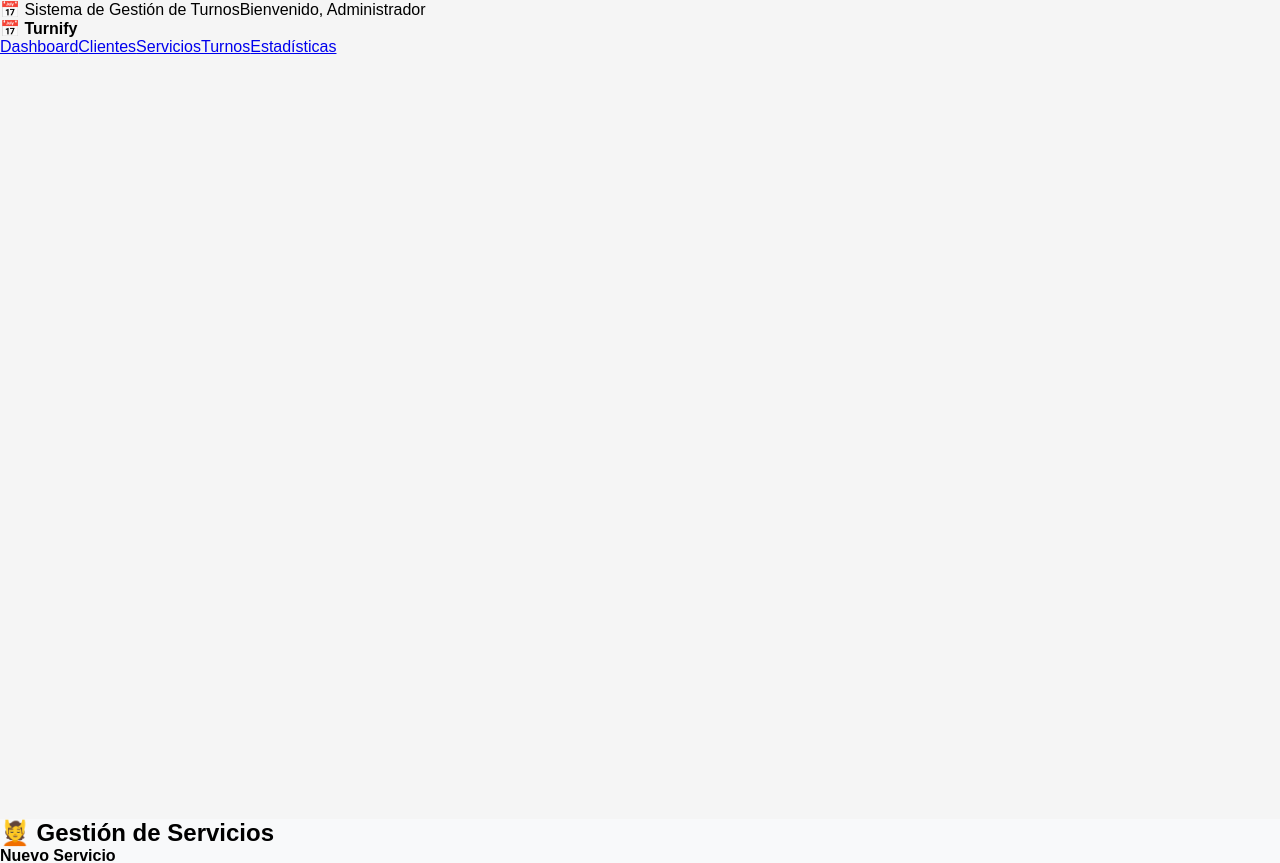
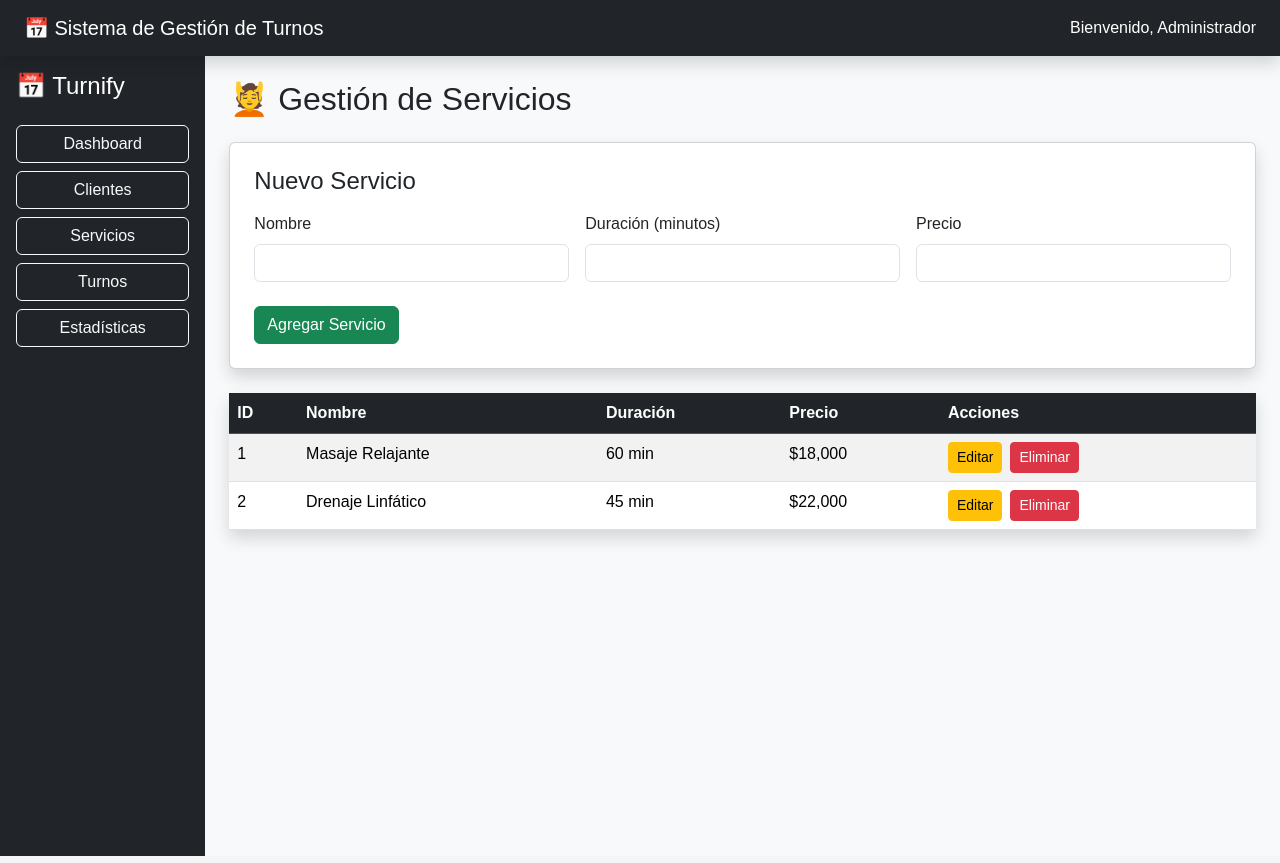
Before and after one commit to RodrigoSanchezUTN/SistemaTurnos, a React app in the folder frontend/: page /servicios in a window 1280 px wide. Shown: the top 863 px of the page. Built offline with nearby package versions, Linux system fonts and the light colour scheme; the HTML template or start-up script is replaced by a standard one.

Commit message:
mejoramos la funcionalidad de todo

```diff
--- a/frontend/src/main.jsx
+++ b/frontend/src/main.jsx
@@ -1,5 +1,6 @@
 import { StrictMode } from "react";
 import { createRoot } from "react-dom/client";
+import "bootstrap/dist/css/bootstrap.min.css";
 import "./index.css";
 import App from "./App.jsx";
 import AppProvider from "./context/AppProvider";
--- a/frontend/src/pages/Servicios.jsx
+++ b/frontend/src/pages/Servicios.jsx
@@ -1,25 +1,24 @@
-import { useState } from "react";
+import { useContext, useState } from "react";
 import DashboardLayout from "../layouts/DashboardLayout";
+import AppContext from "../context/AppContext";
 
 function Servicios() {
-  const [servicios, setServicios] = useState([
-    {
-      id: 1,
-      nombre: "Masaje Relajante",
-      duracion: 60,
-      precio: 18000,
-    },
-    {
-      id: 2,
-      nombre: "Drenaje Linfático",
-      duracion: 45,
-      precio: 22000,
-    },
-  ]);
+  const { servicios, setServicios } = useContext(AppContext);
 
   const [nombre, setNombre] = useState("");
   const [duracion, setDuracion] = useState("");
   const [precio, setPrecio] = useState("");
+
+  const [modoEdicion, setModoEdicion] = useState(false);
+  const [idEditar, setIdEditar] = useState(null);
+
+  const limpiarFormulario = () => {
+    setNombre("");
+    setDuracion("");
+    setPrecio("");
+    setModoEdicion(false);
+    setIdEditar(null);
+  };
 
   const agregarServicio = () => {
     if (!nombre || !duracion || !precio) {
@@ -35,53 +34,87 @@ function Servicios() {
     };
 
     setServicios([...servicios, nuevoServicio]);
+    limpiarFormulario();
+  };
 
-    setNombre("");
-    setDuracion("");
-    setPrecio("");
+  const editarServicio = (servicio) => {
+    setNombre(servicio.nombre);
+    setDuracion(servicio.duracion);
+    setPrecio(servicio.precio);
+    setModoEdicion(true);
+    setIdEditar(servicio.id);
+  };
+
+  const actualizarServicio = () => {
+    if (!nombre || !duracion || !precio) {
+      alert("Complete todos los campos");
+      return;
+    }
+
+    const serviciosActualizados = servicios.map((servicio) =>
+      servicio.id === idEditar
+        ? {
+            ...servicio,
+            nombre,
+            duracion,
+            precio,
+          }
+        : servicio
+    );
+
+    setServicios(serviciosActualizados);
+    limpiarFormulario();
   };
 
   const eliminarServicio = (id) => {
     if (window.confirm("¿Eliminar este servicio?")) {
-      setServicios(servicios.filter((servicio) => servicio.id !== id));
+      setServicios(
+        servicios.filter((servicio) => servicio.id !== id)
+      );
     }
   };
 
   return (
     <DashboardLayout>
-
       <h2 className="mb-4">💆 Gestión de Servicios</h2>
 
       <div className="card shadow p-4 mb-4">
 
-        <h4>Nuevo Servicio</h4>
+        <h4 className="mb-3">
+          {modoEdicion ? "Editar Servicio" : "Nuevo Servicio"}
+        </h4>
 
-        <div className="row mt-3">
+        <div className="row g-3">
 
           <div className="col-md-4">
+            <label className="form-label">Nombre</label>
+
             <input
               className="form-control"
-              placeholder="Nombre"
               value={nombre}
               onChange={(e) => setNombre(e.target.value)}
             />
           </div>
 
           <div className="col-md-4">
+            <label className="form-label">
+              Duración (minutos)
+            </label>
+
             <input
               type="number"
               className="form-control"
-              placeholder="Duración (min)"
               value={duracion}
               onChange={(e) => setDuracion(e.target.value)}
             />
           </div>
 
           <div className="col-md-4">
+            <label className="form-label">Precio</label>
+
             <input
               type="number"
               className="form-control"
-              placeholder="Precio"
               value={precio}
               onChange={(e) => setPrecio(e.target.value)}
             />
@@ -89,12 +122,34 @@ function Servicios() {
 
         </div>
 
-        <button
-          className="btn btn-success mt-3"
-          onClick={agregarServicio}
-        >
-          Agregar Servicio
-        </button>
+        <div className="mt-4">
+
+          {modoEdicion ? (
+            <>
+              <button
+                className="btn btn-warning me-2"
+                onClick={actualizarServicio}
+              >
+                Actualizar
+              </button>
+
+              <button
+                className="btn btn-secondary"
+                onClick={limpiarFormulario}
+              >
+                Cancelar
+              </button>
+            </>
+          ) : (
+            <button
+              className="btn btn-success"
+              onClick={agregarServicio}
+            >
+              Agregar Servicio
+            </button>
+          )}
+
+        </div>
 
       </div>
 
@@ -124,11 +179,16 @@ function Servicios() {
 
               <td>{servicio.duracion} min</td>
 
-              <td>${Number(servicio.precio).toLocaleString()}</td>
+              <td>
+                ${Number(servicio.precio).toLocaleString()}
+              </td>
 
               <td>
 
-                <button className="btn btn-warning btn-sm me-2">
+                <button
+                  className="btn btn-warning btn-sm me-2"
+                  onClick={() => editarServicio(servicio)}
+                >
                   Editar
                 </button>
 
--- a/frontend/src/pages/Turnos.jsx
+++ b/frontend/src/pages/Turnos.jsx
@@ -28,6 +28,9 @@ function Turnos() {
   const [fecha, setFecha] = useState("");
   const [hora, setHora] = useState("");
   const [estado, setEstado] = useState("Pendiente");
+
+  const [modoEdicion, setModoEdicion] = useState(false);
+const [idEditar, setIdEditar] = useState(null);
 
   const agregarTurno = () => {
     if (!cliente || !servicio || !fecha || !hora) {
```
